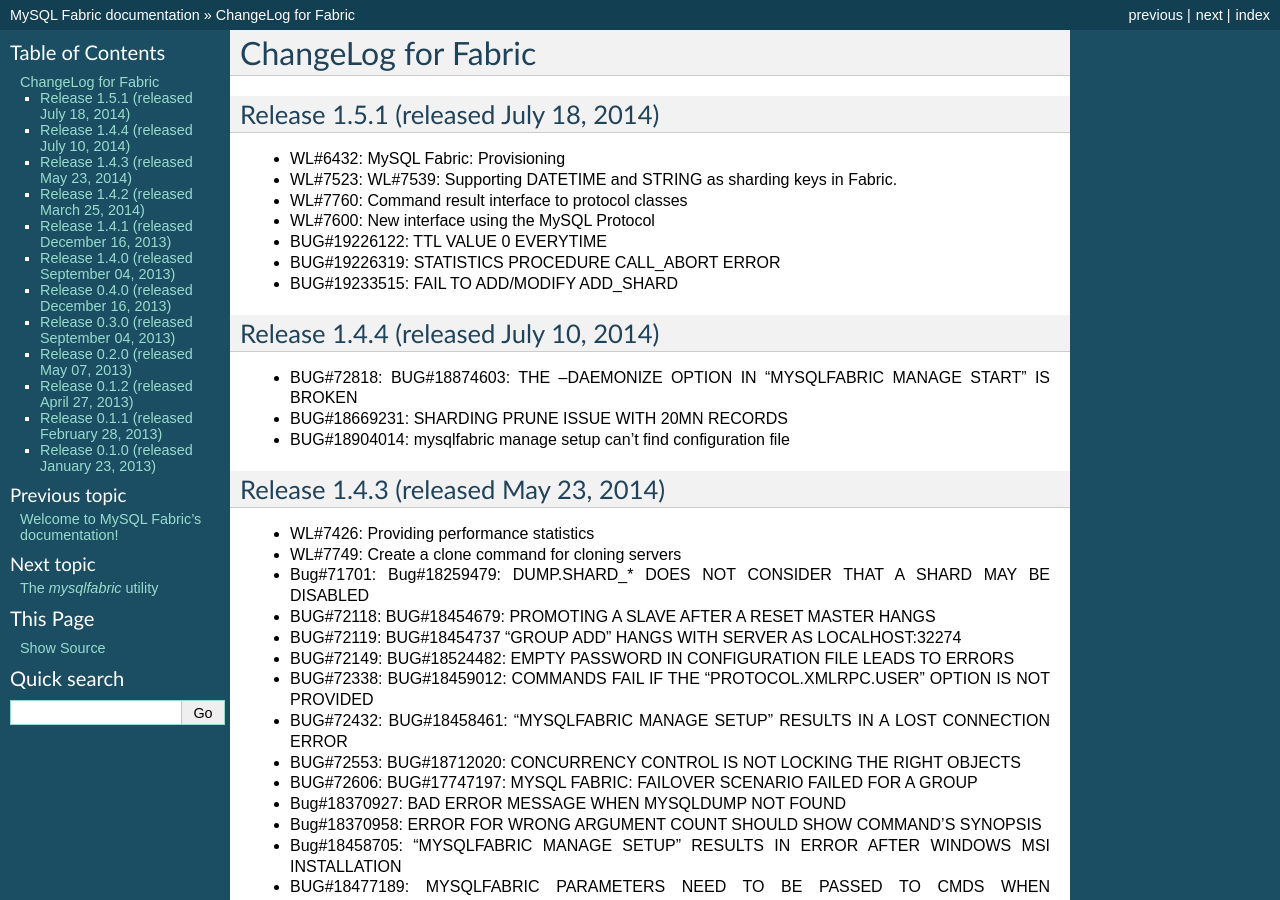
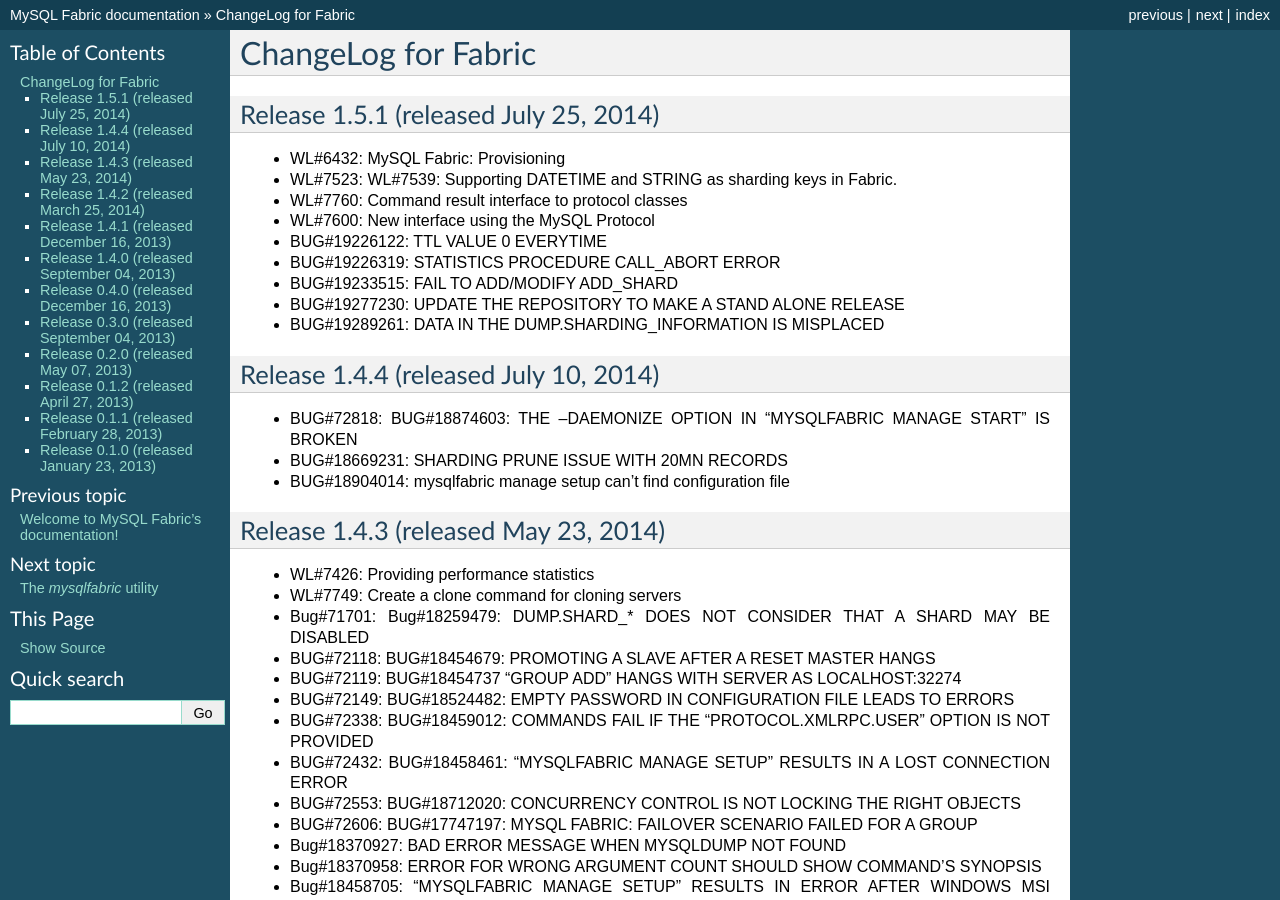
Before and after one commit to edrod77/mysql-fabric, a Sphinx documentation site: the page built from doc/source/CHANGELOG.rst, in a window 1280 px wide and 900 px high. Built offline with Sphinx 7.4.7, drawn with Linux system fonts in a browser that asks for light colours; the version number could not be read and is left out.

Commit message:
Releasing version 1.5.1

```diff
--- a/doc/source/CHANGELOG.rst
+++ b/doc/source/CHANGELOG.rst
@@ -3,7 +3,7 @@
 ####################
 
 
-Release 1.5.1 (released July 18, 2014)
+Release 1.5.1 (released July 25, 2014)
 --------------------------------------
 
 * WL#6432: MySQL Fabric: Provisioning
@@ -14,6 +14,8 @@
 * BUG#19226122: TTL VALUE 0 EVERYTIME
 * BUG#19226319: STATISTICS PROCEDURE CALL_ABORT ERROR
 * BUG#19233515: FAIL TO ADD/MODIFY ADD_SHARD
+* BUG#19277230: UPDATE THE REPOSITORY TO MAKE A STAND ALONE RELEASE
+* BUG#19289261: DATA IN THE DUMP.SHARDING_INFORMATION IS MISPLACED
 
 Release 1.4.4 (released July 10, 2014)
 --------------------------------------
```
